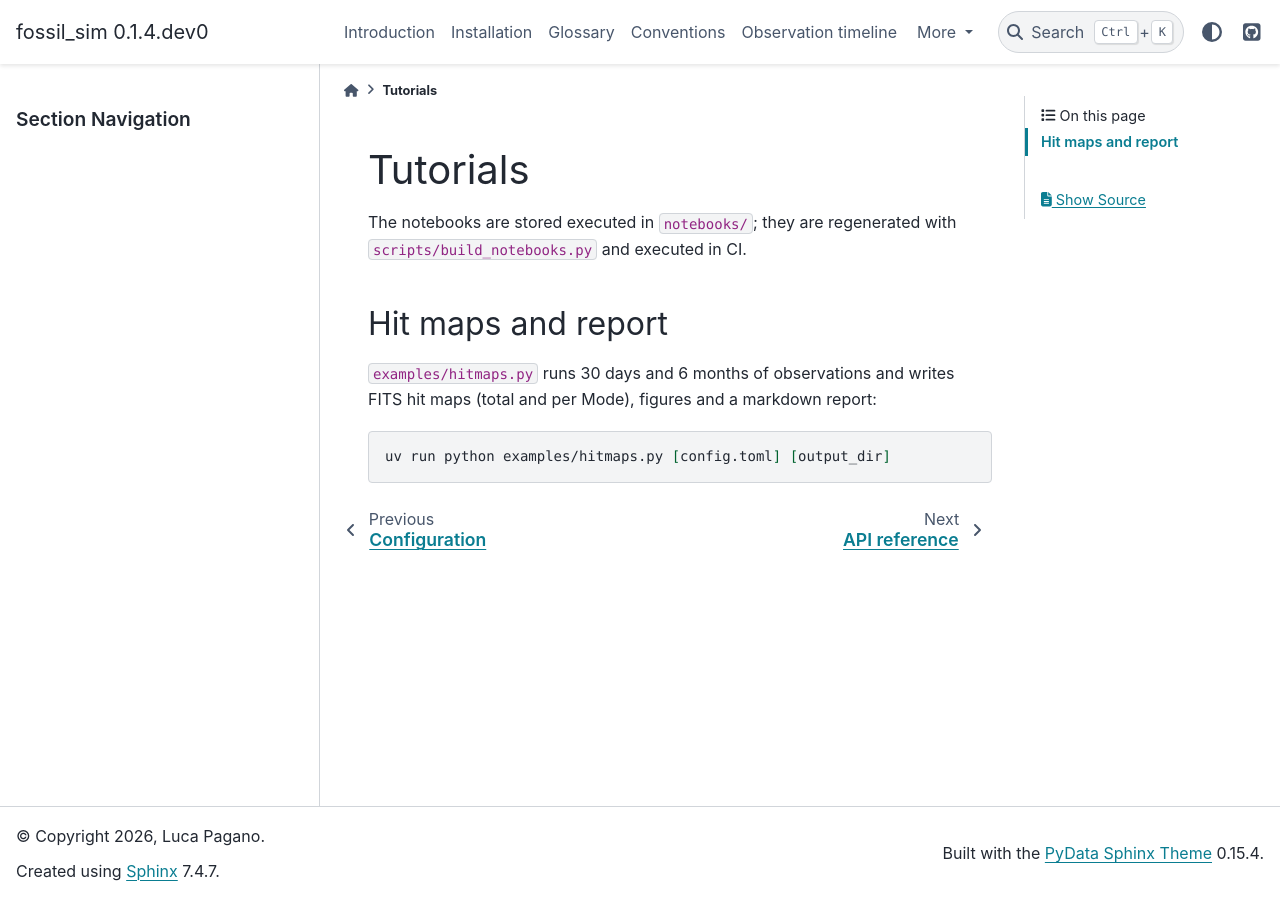
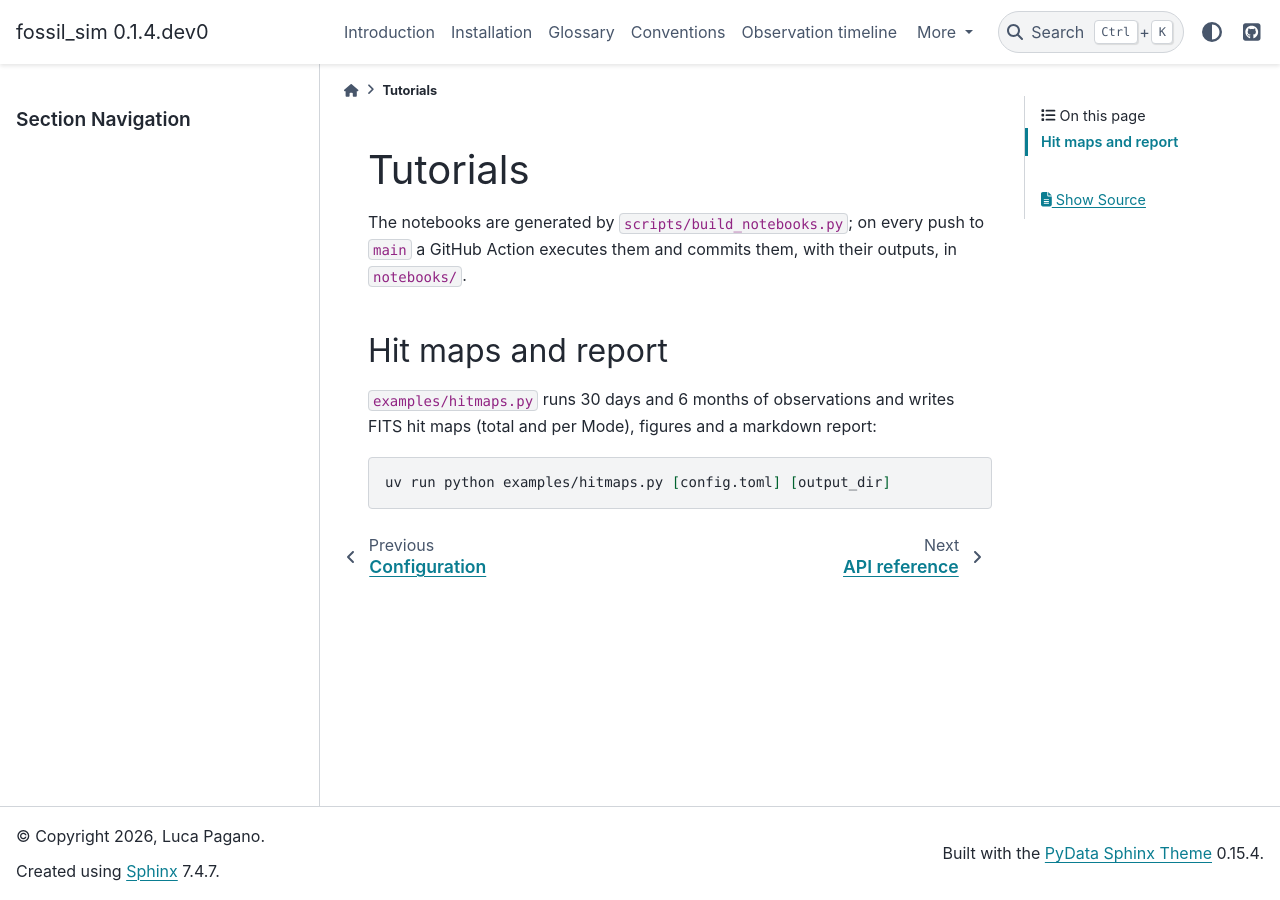
Before and after one commit to paganol/fossil_sim, a Sphinx documentation site: the page built from docs/tutorials/index.md, in a window 1280 px wide. Built offline with Sphinx 7.4.7 and the PyData theme 0.15.4, drawn with Linux system fonts in a browser that asks for light colours; pages that are not in the unit, such as notebooks, are missing from menus.

Commit message:
Execute and commit the notebooks on main with a GitHub Action
Co-Authored-By: Claude Opus 5.5 <noreply@anthropic.com>

- notebooks.yml: on push to main, run scripts/build_notebooks.py (pysm3
  cache), format, commit the executed notebooks with [skip ci].
- tests.yml: run the notebook script instead of nbmake, so PRs check the
  notebooks as generated; drop nbmake, declare nbclient.

````diff
--- a/docs/tutorials/index.md
+++ b/docs/tutorials/index.md
@@ -1,7 +1,8 @@
 # Tutorials
 
-The notebooks are stored executed in `notebooks/`; they are regenerated with
-`scripts/build_notebooks.py` and executed in CI.
+The notebooks are generated by `scripts/build_notebooks.py`; on every push to
+`main` a GitHub Action executes them and commits them, with their outputs, in
+`notebooks/`.
 
 ```{toctree}
 :maxdepth: 1
--- a/pyproject.toml
+++ b/pyproject.toml
@@ -32,7 +32,7 @@ docs = [
 dev = [
     "ruff>=0.6",
     "pytest>=8.0",
-    "nbmake>=1.5",
+    "nbclient>=0.10",
     "ipykernel>=6.29",
 ]
 
````
Also changed, not shown: 4 other files.
